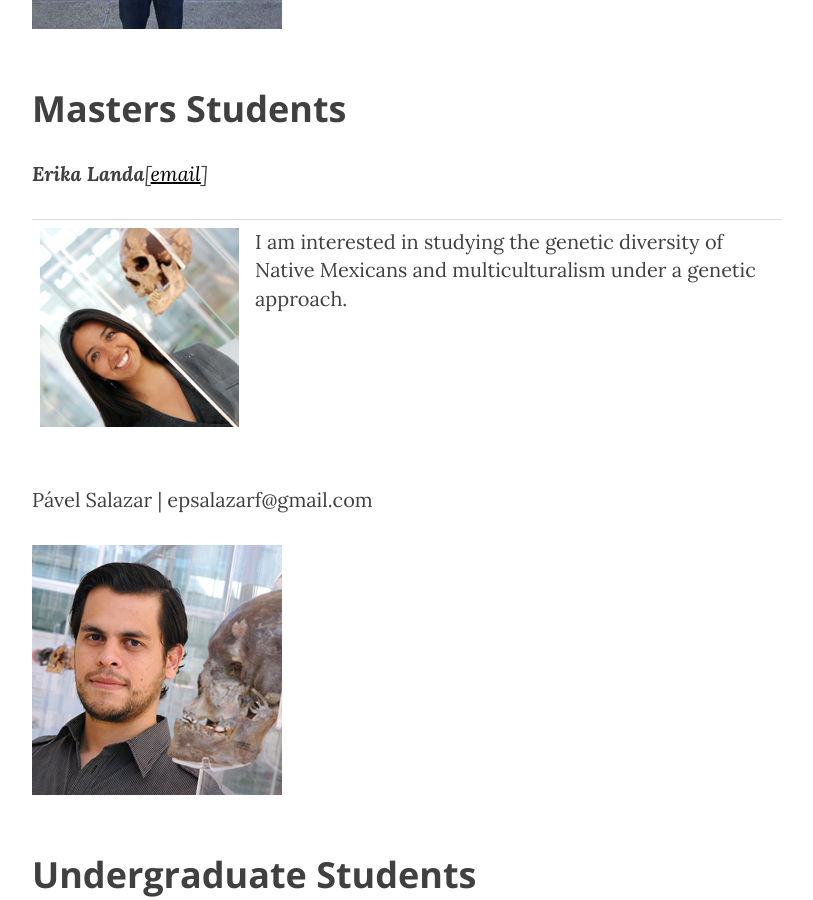
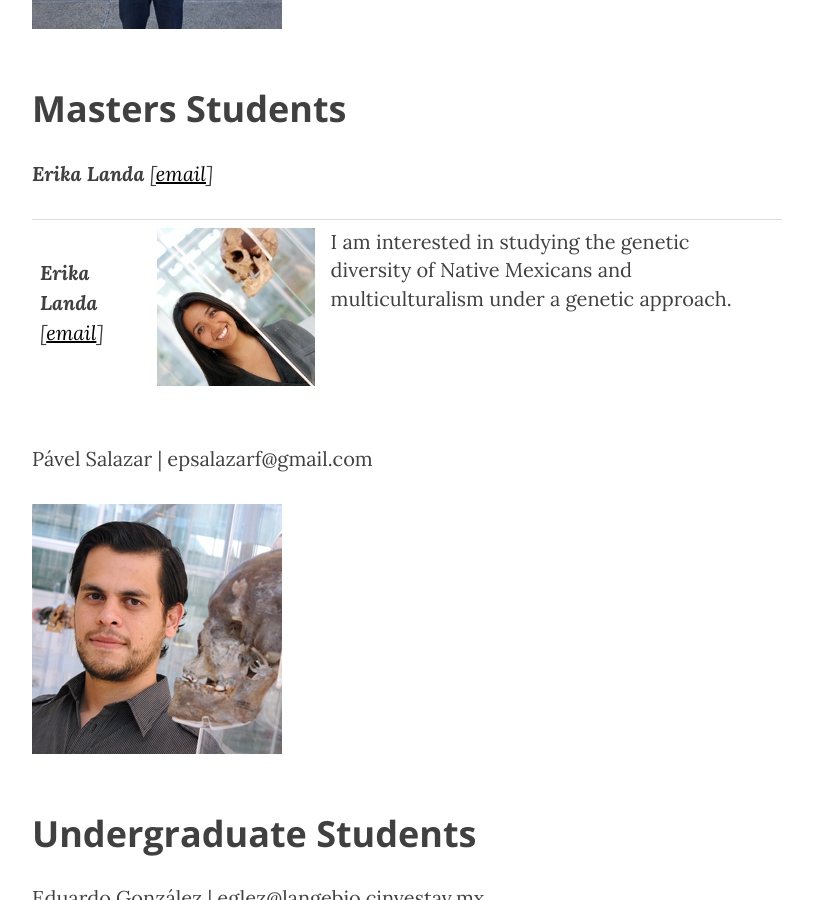
Before and after one commit to milkshakeplustip/milkshakeplustip.github.io, a Jekyll site: the page built from b_people.html, in a window 1280 px wide and 900 px high, scrolled down 1725 px. Shown: the whole window, without its empty margins (233-1046 px from the left). Built offline with Jekyll 4.4.1, drawn with Linux system fonts in a browser that asks for light colours; nearby versions of some CDN libraries.

Commit message:
experimento

```diff
--- a/b_people.html
+++ b/b_people.html
@@ -14,9 +14,10 @@ header-img: "img/morenolab_2_1000.jpg"
 <p>Alexander Ioannidis | aioannidis@gmail.com</p>
 <img src="/img/alex_250.jpg" alt="Alex">
 <h2 class="section-heading">Masters Students</h2>
-<p><b><i>Erika Landa</i></b><i>[<a href=elanda@langebio.cinvestav.mx>email</a>]</i></p>
+<p><b><i>Erika Landa </i></b><i>[<a href=elanda@langebio.cinvestav.mx>email</a>]</i></p>
 <table style="width:100%">
 	<tr>
+		<td><p><b><i>Erika Landa </i></b><i>[<a href=elanda@langebio.cinvestav.mx>email</a>]</i></p></td>
 		<td><img src="/img/Erika250.jpg" alt="Erika" height="500" width="500"></td>
 		<td>I am interested in studying the genetic diversity of Native Mexicans and multiculturalism under a genetic approach.</td>
 	</tr>
```
